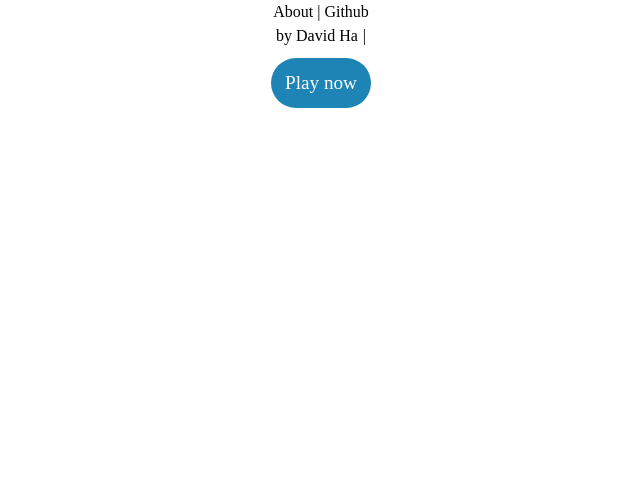
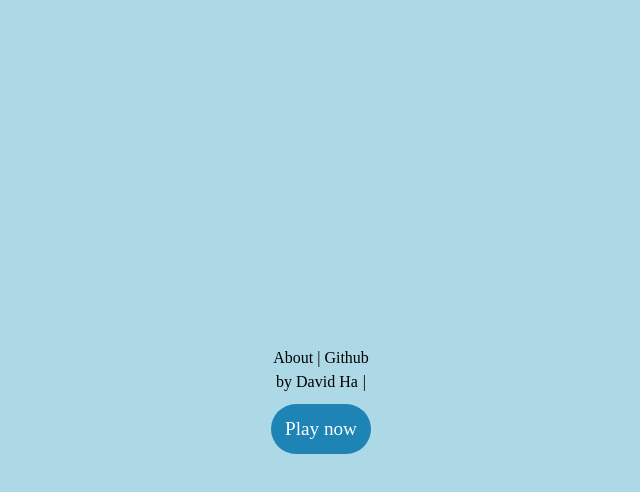
Before and after one commit to Daymo-Web/lingle, a React (Create React App) app: page / in a window 1280 px wide. Shown: the top 492 px of the page, without its empty margins (319-959 px from the left). Built offline with nearby package versions, Linux system fonts and the light colour scheme.

Commit message:
Added background color

```diff
--- a/src/App.css
+++ b/src/App.css
@@ -83,6 +83,7 @@
   padding: 0;
   flex-direction: column;
   font-family: "nyt-karnak";
+
 }
 
 
@@ -115,12 +116,12 @@ h3 {
   font-size: 48px;
   text-align: center;
   border: 1px solid black;
+  border-right: none;
 }
 
 .cross-board-input-right {
-  border-right: 1px solid black;
-  border-top: 1px solid black;
-  border-bottom: 1px solid black;
+
+  border: 1px solid black;
   width: 75px;
   height: 75px;
   font-size: 48px;
@@ -198,13 +199,15 @@ h3 {
     transform: rotate(360deg);
   }
 }
-/* body {
+html {
   display: flex;
   height: 100vh;
 
   align-items: center;
   justify-content: center;
-} */
+  background-color: lightblue;
+
+}
 
 .btn-liquid {
   display: inline-block;
--- a/src/components/Navbar.js
+++ b/src/components/Navbar.js
@@ -4,7 +4,7 @@ import { useInfoModal } from '../hooks/useInfoModal';
 const Navbar = () => {
   const infoModal = useInfoModal();
   return (
-    <div className="h-full  w-full text-lg flex justify-center font-bold font-serif cursor-pointer">
+    <div className="h-full  w-full pt-4 text-lg flex justify-center font-bold font-serif cursor-pointer">
       <span
         onClick={() => infoModal.onOpen()}
         style={{
--- a/src/index.css
+++ b/src/index.css
@@ -1,4 +1,4 @@
-/* body {
+body {
   margin: 0;
   font-family: -apple-system, BlinkMacSystemFont, 'Segoe UI', 'Roboto', 'Oxygen',
     'Ubuntu', 'Cantarell', 'Fira Sans', 'Droid Sans', 'Helvetica Neue',
@@ -10,4 +10,4 @@
 code {
   font-family: source-code-pro, Menlo, Monaco, Consolas, 'Courier New',
     monospace;
-} */
+}
```
Also changed, not shown: 2 other files (tests, documents, lock files or other folders).
